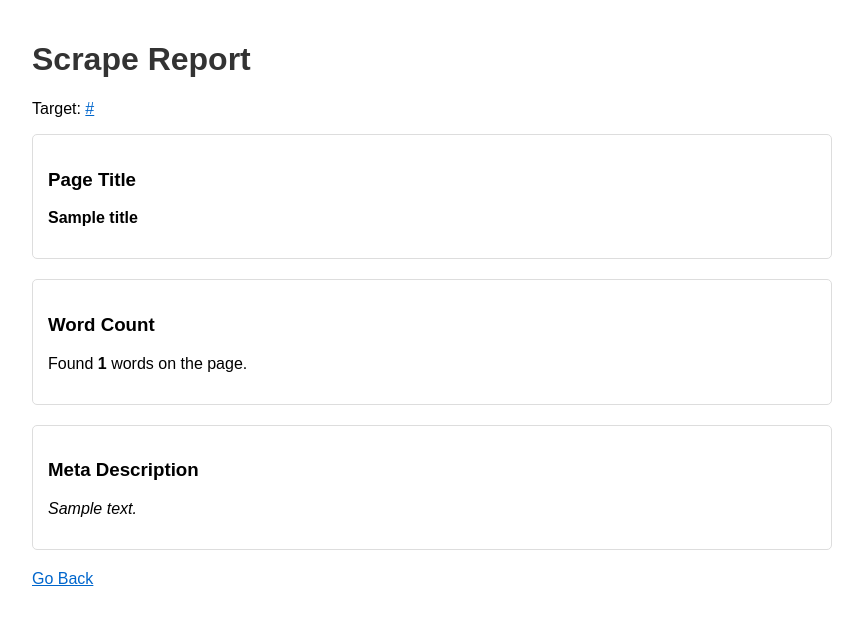
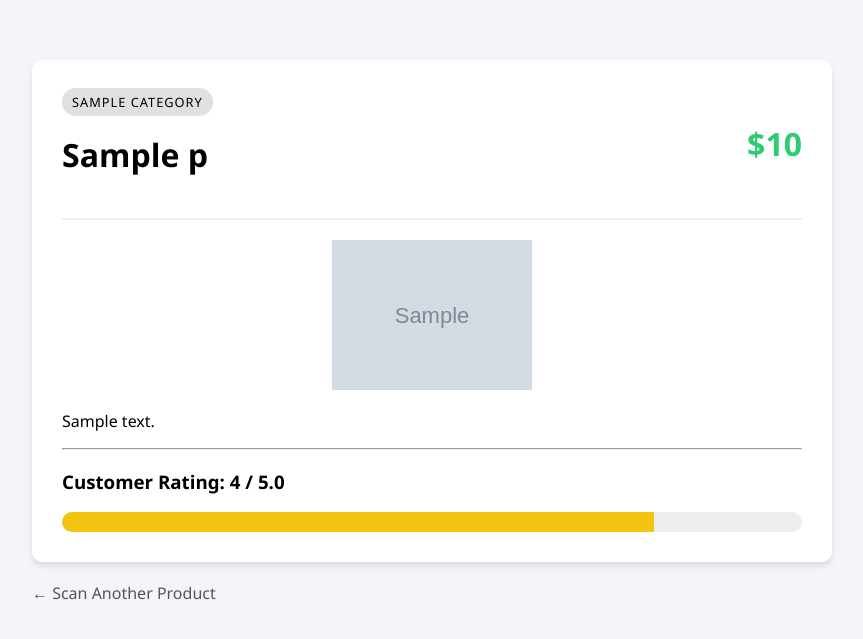
Before and after one commit to Spirited-789/scraper-project, a FastAPI app: template templates/report.html in a window 1280 px wide. Shown: the top 639 px of the page, without its empty margins (208-1071 px from the left). Run offline with FastAPI, Linux system fonts and the light colour scheme; the template is opened without the code that fills it: most values are stand-ins (such as "Sample title", 1, 10 or a date in 2020); grey boxes marked "Sample" are stand-in pictures.

Commit message:
added json handling and then displaying rating and info (for 1 prod only) sqlite3

```diff
--- a/main.py
+++ b/main.py
@@ -1,64 +1,98 @@
+import sqlite3
+import requests
 from fastapi import FastAPI, Request, Form
 from fastapi.templating import Jinja2Templates
-from fastapi.responses import HTMLResponse
-import requests
-from bs4 import BeautifulSoup
+from fastapi.responses import HTMLResponse, RedirectResponse
 
 app = FastAPI()
 templates = Jinja2Templates(directory="templates")
 
-# 1. THE HOME PAGE
+# --- DATABASE SETUP ---
+def init_db():
+    """Creates the database table if it doesn't exist."""
+    conn = sqlite3.connect('scraper_data.db')
+    c = conn.cursor()
+    # We create a table to match the fields in your image
+    c.execute('''
+        CREATE TABLE IF NOT EXISTS products (
+            id INTEGER PRIMARY KEY AUTOINCREMENT,
+            title TEXT,
+            price REAL,
+            category TEXT,
+            description TEXT,
+            rating REAL,
+            image_url TEXT
+        )
+    ''')
+    conn.commit()
+    conn.close()
+
+# Run the DB setup once when the app starts
+init_db()
+
+# --- ROUTES ---
+
 @app.get("/", response_class=HTMLResponse)
 async def home(request: Request):
     return templates.TemplateResponse("index.html", {"request": request})
 
-# 2. THE SCRAPING ACTION
-@app.post("/scrape", response_class=HTMLResponse)
-async def handle_scrape(request: Request, my_url: str = Form(...)):
+@app.post("/scrape")
+async def handle_scrape(my_url: str = Form(...)):
 
-    # --- A. CONNECT TO THE WEBSITE ---
-    # We use a "User-Agent" so websites think we are a real browser, not a bot
-    headers = {
-        "User-Agent": "Mozilla/5.0 (Windows NT 10.0; Win64; x64) AppleWebKit/537.36 (KHTML, like Gecko) Chrome/91.0.4472.124 Safari/537.36"
-    }
+    # 1. Fetch the Data
+    try:
+        response = requests.get(my_url)
+        response.raise_for_status() # Check for errors
 
-    try:
-        # Check if user added http:// or https://
-        if not my_url.startswith(('http://', 'https://')):
-            my_url = 'https://' + my_url
+        # 2. Check if it is JSON (like the link you sent)
+        content_type = response.headers.get('Content-Type', '')
 
-        page = requests.get(my_url, headers=headers)
-        soup = BeautifulSoup(page.content, "html.parser")
+        if 'application/json' in content_type:
+            data = response.json()
+            # Extract data based on the structure in your image
+            title = data.get('title', 'No Title')
+            price = data.get('price', 0.0)
+            category = data.get('category', 'Unknown')
+            desc = data.get('description', '')
+            img = data.get('image', '')
+            # Rating is nested inside a dictionary: "rating": {"rate": 3.9 ...}
+            rating = data.get('rating', {}).get('rate', 0.0)
 
-        # --- B. EXTRACT DATA ---
+        else:
+            # Fallback for normal websites (your old logic)
+            # For this step, let's focus on the JSON part you asked for.
+            return {"Error": "This specific code is currently optimized for API/JSON links like FakeStoreAPI."}
 
-        # 1. Get the Title
-        page_title = soup.title.string if soup.title else "No Title Found"
+        # 3. Save to Database
+        conn = sqlite3.connect('scraper_data.db')
+        c = conn.cursor()
+        c.execute('''
+            INSERT INTO products (title, price, category, description, rating, image_url)
+            VALUES (?, ?, ?, ?, ?, ?)
+        ''', (title, price, category, desc, rating, img))
 
-        # 2. Get the Meta Description (Standard SEO tag)
-        meta_desc = "No description found"
-        description_tag = soup.find("meta", attrs={"name": "description"})
-        if description_tag:
-            meta_desc = description_tag.get("content")
+        new_id = c.lastrowid # Get the ID of the row we just created
+        conn.commit()
+        conn.close()
 
-        # 3. Get Word Count (Remove HTML tags, split text into list, count list)
-        text_content = soup.get_text()
-        words = text_content.split()
-        word_count = len(words)
+        # 4. Redirect to the Report Page for THIS item
+        return RedirectResponse(url=f"/report/{new_id}", status_code=303)
 
     except Exception as e:
-        # If something breaks (e.g., bad URL), show a simple error
-        return templates.TemplateResponse("index.html", {
-            "request": request,
-            "error_message": f"Error scraping URL: {str(e)}"
-        })
+        return {"error": str(e)}
 
-    # --- C. RENDER THE REPORT ---
-    # We pass the data we found to 'report.html'
-    return templates.TemplateResponse("report.html", {
-        "request": request,
-        "url": my_url,
-        "title": page_title,
-        "meta_desc": meta_desc,
-        "word_count": word_count
-    })
+@app.get("/report/{product_id}", response_class=HTMLResponse)
+async def show_report(request: Request, product_id: int):
+    # 1. Fetch data from Database
+    conn = sqlite3.connect('scraper_data.db')
+    conn.row_factory = sqlite3.Row # Allows accessing columns by name
+    c = conn.cursor()
+    c.execute("SELECT * FROM products WHERE id = ?", (product_id,))
+    product = c.fetchone()
+    conn.close()
+
+    if product:
+        # Pass the database row to the HTML template
+        return templates.TemplateResponse("report.html", {"request": request, "p": product})
+    else:
+        return {"error": "Product not found"}
--- a/templates/report.html
+++ b/templates/report.html
@@ -1,33 +1,110 @@
 <!DOCTYPE html>
-<html>
+<html lang="en">
 <head>
-    <title>Scraping Report</title>
+    <meta charset="UTF-8">
+    <title>Product Report</title>
+
     <style>
-        body { font-family: sans-serif; max-width: 800px; margin: 0 auto; padding: 20px; }
-        .stat-box { border: 1px solid #ddd; padding: 15px; margin-bottom: 20px; border-radius: 5px; }
-        h1 { color: #333; }
-        a { color: #0066cc; }
+        body {
+            font-family: 'Segoe UI', sans-serif;
+            max-width: 800px;
+            margin: 40px auto;
+            background: #f4f4f9;
+            padding: 20px;
+        }
+
+        .card {
+            background: white;
+            padding: 30px;
+            border-radius: 10px;
+            box-shadow: 0 4px 6px rgba(0,0,0,0.1);
+        }
+
+        .header {
+            display: flex;
+            justify-content: space-between;
+            align-items: center;
+            border-bottom: 2px solid #eee;
+            padding-bottom: 20px;
+        }
+
+        .price-tag {
+            font-size: 2em;
+            color: #2ecc71;
+            font-weight: bold;
+        }
+
+        .category {
+            background: #e0e0e0;
+            padding: 5px 10px;
+            border-radius: 15px;
+            font-size: 0.8em;
+            text-transform: uppercase;
+            letter-spacing: 1px;
+        }
+
+        /* Rating Bar */
+        .rating-bar-container {
+            width: 100%;
+            background: #eee;
+            height: 20px;
+            border-radius: 10px;
+            margin-top: 10px;
+            overflow: hidden;
+        }
+
+        .rating-bar-fill {
+            height: 100%;
+            background: #f1c40f;
+            width: var(--rating-width, 0%);
+            transition: width 1s ease;
+        }
+
+        .product-image {
+            max-width: 200px;
+            display: block;
+            margin: 20px auto;
+        }
+
+        .back-btn {
+            display: inline-block;
+            margin-top: 20px;
+            text-decoration: none;
+            color: #555;
+        }
     </style>
 </head>
+
 <body>
-    <h1>Scrape Report</h1>
-    <p>Target: <a href="{{ url }}" target="_blank">{{ url }}</a></p>
 
-    <div class="stat-box">
-        <h3>Page Title</h3>
-        <p><strong>{{ title }}</strong></p>
+    <div class="card">
+        <div class="header">
+            <div>
+                <span class="category">{{ p.category }}</span>
+                <h1>{{ p.title }}</h1>
+            </div>
+            <div class="price-tag">${{ p.price }}</div>
+        </div>
+
+        {% if p.image_url %}
+            <img src="{{ p.image_url }}" class="product-image" alt="Product Image">
+        {% endif %}
+
+        <p>{{ p.description }}</p>
+
+        <hr>
+
+        <h3>Customer Rating: {{ p.rating }} / 5.0</h3>
+
+        <div class="rating-bar-container">
+            <div
+                class="rating-bar-fill"
+                style="--rating-width: {{ (p.rating * 20) | int }}%;">
+            </div>
+        </div>
     </div>
 
-    <div class="stat-box">
-        <h3>Word Count</h3>
-        <p>Found <strong>{{ word_count }}</strong> words on the page.</p>
-    </div>
+    <a href="/" class="back-btn">← Scan Another Product</a>
 
-    <div class="stat-box">
-        <h3>Meta Description</h3>
-        <p><em>{{ meta_desc }}</em></p>
-    </div>
-
-    <a href="/">Go Back</a>
 </body>
 </html>
```
Also changed, not shown: scraper_data.db (added).
